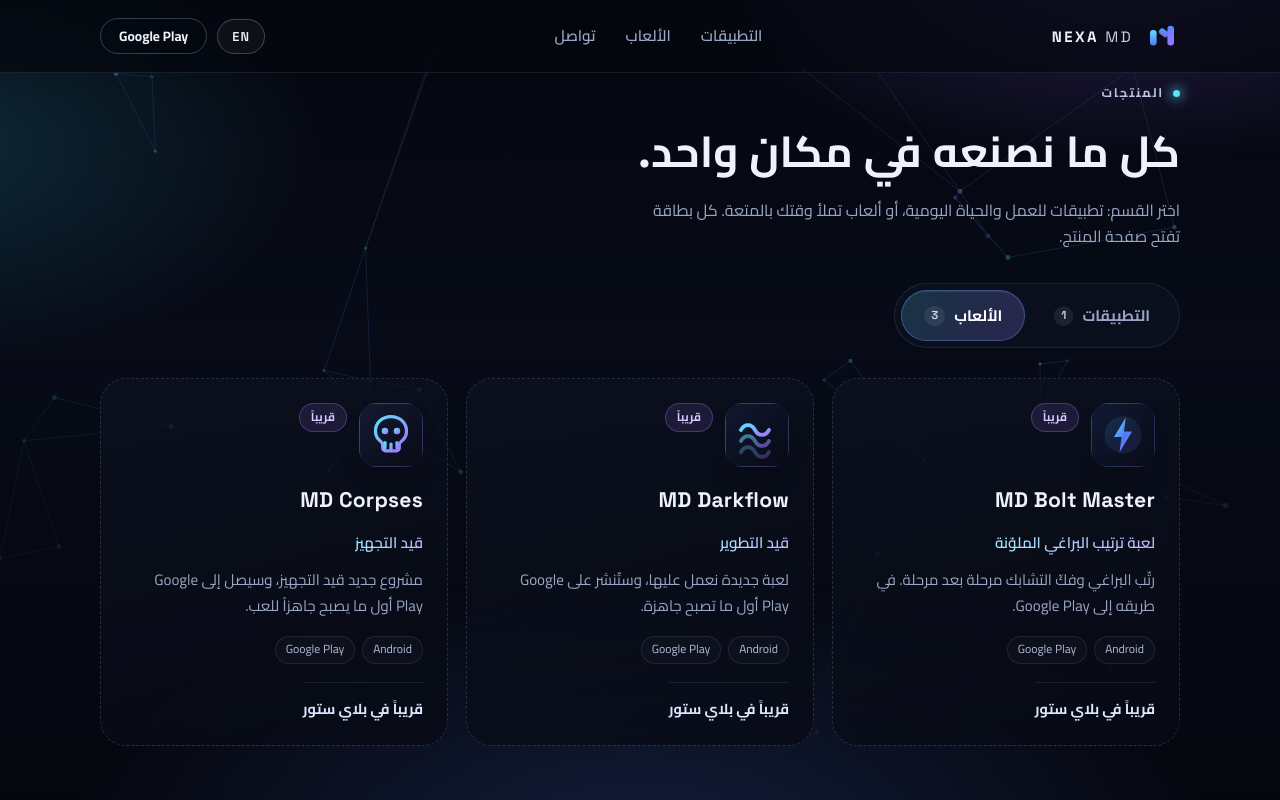
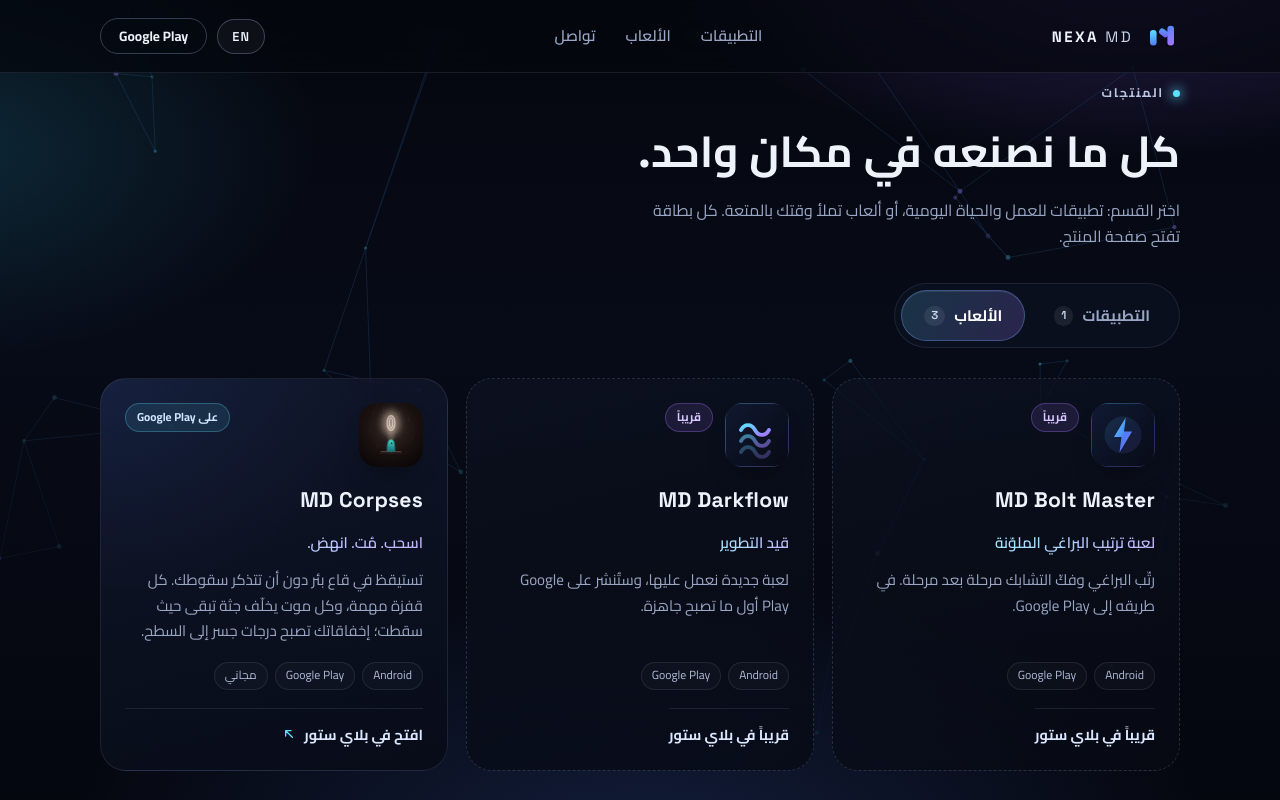
Before and after one commit to mdnexa9/mdnexa9.github.io, a plain HTML site: page index.html in a window 1280 px wide. Both pictures are taken after a click on the link "كل الألعاب". Shown: the part 701-1501 px from the top of the page. Drawn offline with Linux system fonts and the light colour scheme.

Commit message:
Link MD Corpses to Google Play with the real store icon

```diff
--- a/index.html
+++ b/index.html
@@ -10,7 +10,7 @@
   <link rel="preconnect" href="https://fonts.googleapis.com">
   <link rel="preconnect" href="https://fonts.gstatic.com" crossorigin>
   <link href="https://fonts.googleapis.com/css2?family=Cairo:wght@300;400;600;700;900&family=Space+Grotesk:wght@400;500;600;700&display=swap" rel="stylesheet">
-  <link rel="stylesheet" href="styles.css?v=5">
+  <link rel="stylesheet" href="styles.css?v=6">
   <meta property="og:type" content="website">
   <meta property="og:title" content="MD Nexa — Apps. Games. One studio.">
   <meta property="og:description" content="Independent Android studio. Apps for everyday life, games for the fun in between.">
@@ -154,22 +154,25 @@
               </span>
             </button>
 
-            <button class="card card--soon" type="button" data-soon>
-              <span class="card-top">
-                <img class="card-icon" src="assets/game-corpses.svg" alt="" width="64" height="64" loading="lazy" decoding="async">
-                <span class="pill pill--soon" data-en="Soon">قريباً</span>
-              </span>
-              <span class="card-name">MD Corpses</span>
-              <span class="card-tagline" data-en="Next in the workshop">قيد التجهيز</span>
-              <span class="card-desc" data-en="A new project in the workshop. It will land on Google Play when it is ready to play.">مشروع جديد قيد التجهيز، وسيصل إلى Google Play أول ما يصبح جاهزاً للعب.</span>
-              <span class="card-meta">
+            <a class="card" href="https://play.google.com/store/apps/details?id=com.mdnexa.corpses" target="_blank" rel="noopener">
+              <div class="card-top">
+                <img class="card-icon" src="assets/md-corpses.jpg" alt="MD Corpses" width="64" height="64" loading="lazy" decoding="async">
+                <span class="pill" data-en="On Google Play">على Google Play</span>
+              </div>
+              <h3 class="card-name">MD Corpses</h3>
+              <p class="card-tagline" data-en="Drag. Die. Rise.">اسحب. مُت. انهض.</p>
+              <p class="card-desc" data-en="You wake at the bottom of a well with no memory of falling. Every jump counts, and every death leaves a body where you fell — your failures become the steps of a bridge to the surface.">تستيقظ في قاع بئر دون أن تتذكر سقوطك. كل قفزة مهمة، وكل موت يخلّف جثة تبقى حيث سقطت؛ إخفاقاتك تصبح درجات جسر إلى السطح.</p>
+              <div class="card-meta">
                 <span class="meta">Android</span>
                 <span class="meta">Google Play</span>
-              </span>
-              <span class="card-foot">
-                <span class="card-cta"><span data-en="Coming soon on Play Store">قريباً في بلاي ستور</span></span>
-              </span>
-            </button>
+                <span class="meta" data-en="Free">مجاني</span>
+              </div>
+              <div class="card-foot">
+                <span class="card-cta"><span data-en="Open in Play Store">افتح في بلاي ستور</span>
+                  <svg class="arrow" viewBox="0 0 24 24" aria-hidden="true"><path d="M7 17 17 7M9 7h8v8" fill="none" stroke="currentColor" stroke-width="2" stroke-linecap="round" stroke-linejoin="round"/></svg>
+                </span>
+              </div>
+            </a>
           </div>
         </div>
       </div>
@@ -258,6 +261,6 @@
     </div>
   </footer>
 
-  <script src="app.js?v=5"></script>
+  <script src="app.js?v=6"></script>
 </body>
 </html>
```
